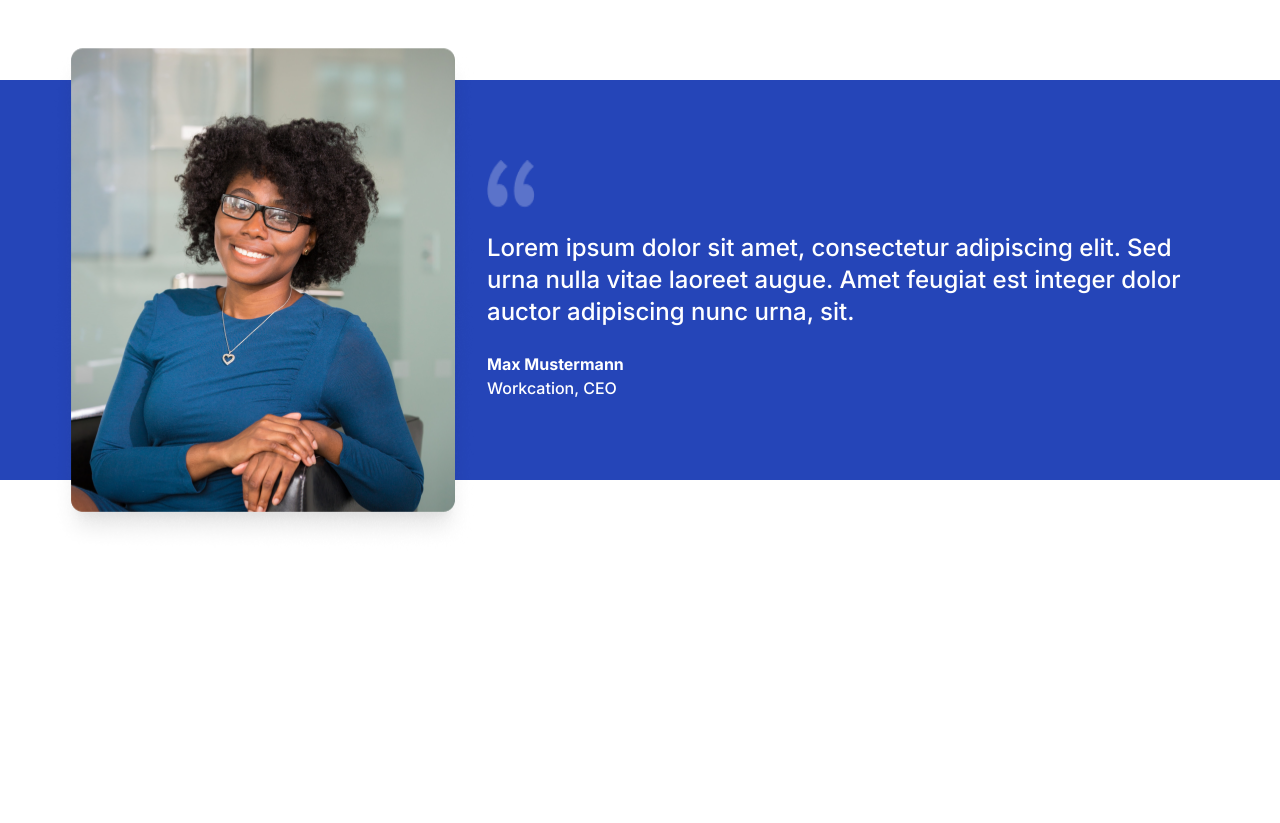
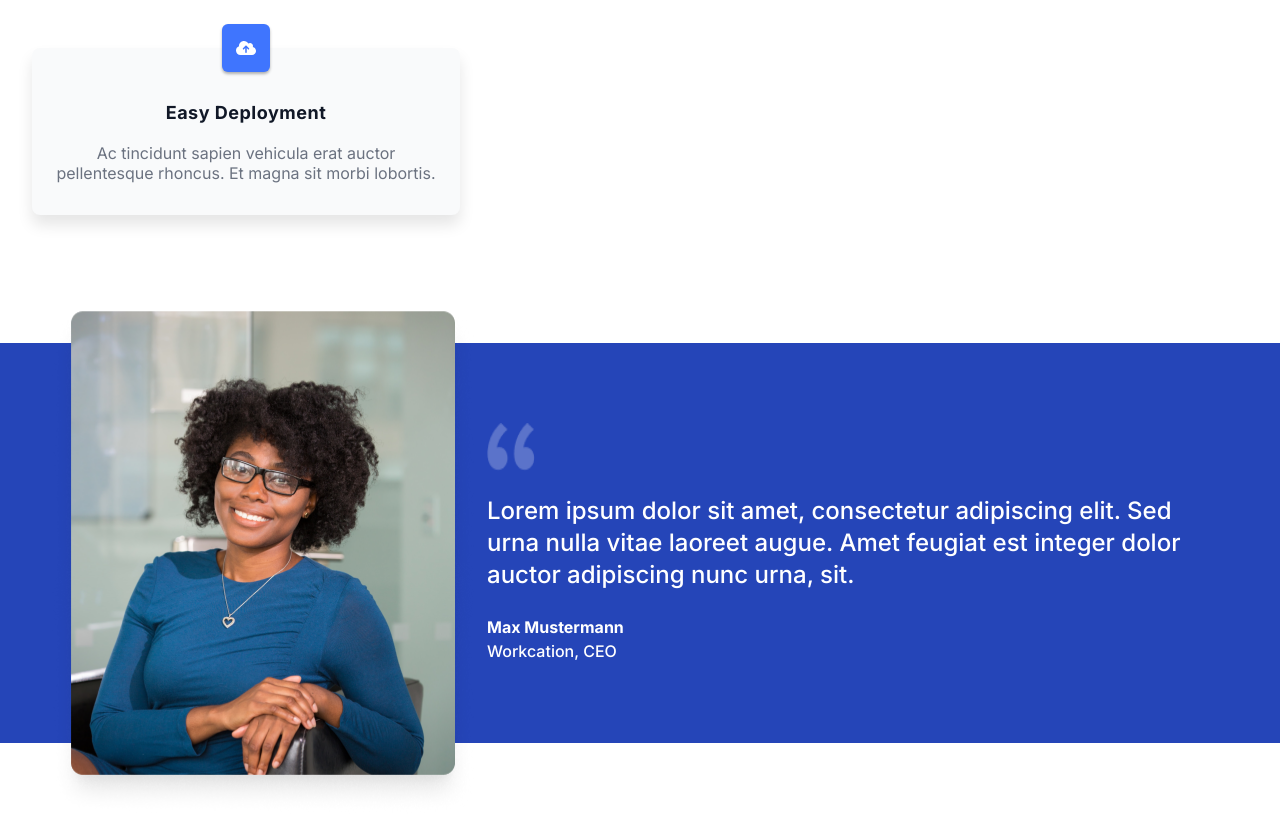
Before and after one commit to karuzoXam/Component-Library, a React (Vite) app in the folder ComponentLibrary/: page / in a window 1280 px wide. Before the commit the page ends 800 px from the top, so only its background shows below. Built offline with nearby package versions, Linux system fonts and the light colour scheme.

Commit message:
deleted uneccesary files

```diff
--- a/ComponentLibrary/src/App.jsx
+++ b/ComponentLibrary/src/App.jsx
@@ -1,8 +1,6 @@
 import Badge from './Components/Badges/index';
 import Banner from './Components/Banners/index';
-import Card from './Components/Cards/index';
-// import Testimonial from './Components/Testimonials/index';
-// import Testimonial from './Components/Testimonials/Testimonial22';
+import Card from './Components/Cards/Card';
 import Testimonial from './Components/Testimonials/Testimonial';
 
 import { FontAwesomeIcon } from '@fortawesome/react-fontawesome';
@@ -79,14 +77,12 @@ function App() {
         <Banner status="neutral" title="Congratulations" />
       </Banner.Container> */}
 
-      {/* <Card.Container>
       <Card
         icon={<FontAwesomeIcon icon={faCloudArrowUp} />}
         iconColor="#3F75FE"
         title="Easy Deployment"
         text="Ac tincidunt sapien vehicula erat auctor pellentesque rhoncus. Et magna sit morbi lobortis."
       />
-      </Card.Container> */}
 
       <Testimonial
         imgSrc=".\src\assets\Image.png"
--- a/ComponentLibrary/src/Components/Cards/Card.jsx
+++ b/ComponentLibrary/src/Components/Cards/Card.jsx
@@ -10,12 +10,14 @@ export default function Card({
   text,
 }) {
   return (
-    <div className="card">
-      <div className="card-icon" style={{ backgroundColor: iconColor }}>
-        {icon}
+    <div className="card-container">
+      <div className="card">
+        <div className="card-icon" style={{ backgroundColor: iconColor }}>
+          {icon}
+        </div>
+        <h1 className="card-title">{title}</h1>
+        <p className="card-text">{text}</p>
       </div>
-      <h1 className="card-title">{title}</h1>
-      <p className="card-text">{text}</p>
     </div>
   );
 }
--- a/ComponentLibrary/src/Components/Cards/CardContainer.jsx
+++ /dev/null
@@ -1,3 +0,0 @@
-export default function CardContainer({ children }) {
-  return <div className="card-container">{children}</div>;
-}
--- a/ComponentLibrary/src/Components/Cards/index.js
+++ /dev/null
@@ -1,6 +0,0 @@
-import Card from './Card';
-import CardContainer from './CardContainer';
-
-Card.Container = CardContainer;
-
-export default Card;
```
Lines whose indentation alone changed are shown as unchanged.
